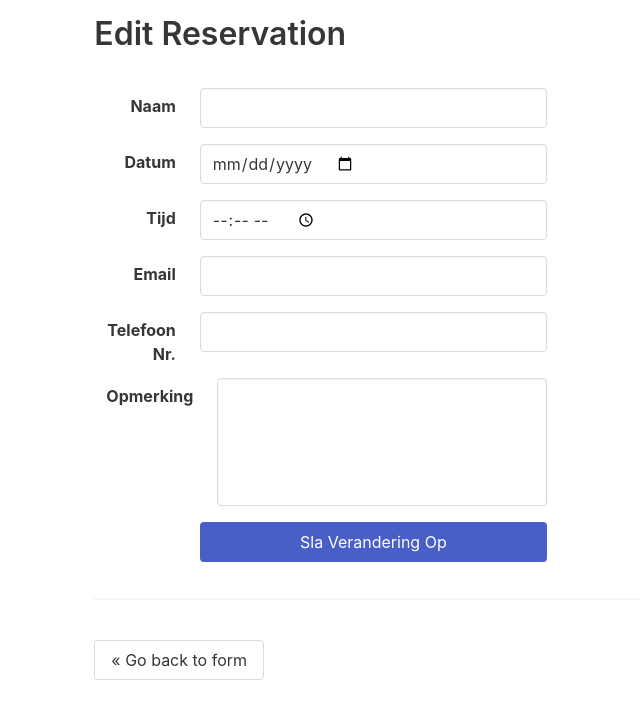
After one commit to Priy4s/CLE2, a PHP site: page /admin_page/reservation_edit.php?id=1 in a window 1280 px wide. The commit adds this page. Shown: the top 719 px of the page, without its empty margins (81-721 px from the left). Run offline with PHP 8.4, Linux system fonts and the light colour scheme; a user stored in the database is signed in; tables that the repository leaves empty hold one stand-in row (values such as "Sample post").

Commit message:
Go back link toegevoegd en de reservation_edit.php page gemaakt.

```diff
--- a/admin_page/capacity_view.php
+++ b/admin_page/capacity_view.php
@@ -70,6 +70,7 @@ function getNameById($db, $id, $tableName, $columnName = 'name') {
     </style>
 </head>
 <body>
+<a href="index.php">Go Back</a>
 <a href="logout.php">Log-Out</a>
 <table>
     <thead>
--- /dev/null
+++ b/admin_page/reservation_edit.php
@@ -0,0 +1,213 @@
+<?php
+session_start();
+$host = 'localhost';
+$username = 'root';
+$password = '';
+$database = 'cle_2';
+
+$db = mysqli_connect($host, $username, $password, $database) or die('Error: ' . mysqli_connect_error());
+
+$reservationId = mysqli_real_escape_string($db, $_GET['id']);
+
+// Edit Reservation
+if (isset($_POST['edit'])) {
+    $newName = isset($_POST['new_name']) ? mysqli_real_escape_string($db, $_POST['new_name']) : '';
+    $newEmail = isset($_POST['new_email']) ? mysqli_real_escape_string($db, $_POST['new_email']) : '';
+    $newPhoneNr = isset($_POST['new_phoneNr']) ? mysqli_real_escape_string($db, $_POST['new_phoneNr']) : '';
+    $newComment = isset($_POST['new_comment']) ? mysqli_real_escape_string($db, $_POST['new_comment']) : '';
+
+    // Perform the update query
+    $updateQuery = "UPDATE reservations SET
+                    name = '$newName',
+                    email = '$newEmail',
+                    phonenr = '$newPhoneNr',
+                    comment = '$newComment'
+                    WHERE id = '$reservationId'";
+    mysqli_query($db, $updateQuery);
+
+    // Redirect back to the reservation list after editing
+    header('Location: reservations_view.php');
+    exit();
+}
+
+// Fetch reservation details
+if (isset($_GET['id'])) {
+    // Deeplinking protection
+    $reservationId = mysqli_real_escape_string($db, $_GET['id']);
+
+    $query = "SELECT * FROM reservations WHERE id = '$reservationId'";
+    $result = mysqli_query($db, $query);
+
+    if ($result && mysqli_num_rows($result) > 0) {
+        $reservation = mysqli_fetch_assoc($result);
+    } else {
+        // Redirects to the reservation list if no valid reservation ID is provided
+        header('Location: reservation_view.php');
+        exit();
+    }
+} else {
+    // Redirects to the reservation list if no valid reservation ID is provided
+    header('Location: reservation_view.php');
+    exit();
+}
+
+// Authentication check
+if (!isset($_SESSION['user'])) {
+    // Redirect to login page if user isn't logged in
+    header('Location: index.php');
+    exit();
+}
+
+mysqli_close($db);
+?>
+
+<!doctype html>
+<html lang="en">
+<head>
+    <meta charset="UTF-8">
+    <meta name="viewport"
+          content="width=device-width, user-scalable=no, initial-scale=1.0, maximum-scale=1.0, minimum-scale=1.0">
+    <meta http-equiv="X-UA-Compatible" content="ie=edge">
+    <link rel="stylesheet" href="https://cdn.jsdelivr.net/npm/bulma@0.9.4/css/bulma.min.css">
+    <title>Wijzig Reservering</title>
+</head>
+<body>
+<div class="container px-4">
+
+    <section class="columns is-centered">
+        <div class="column is-10">
+            <h2 class="title mt-4">Edit Reservation</h2>
+
+            <form class="column is-6" action="reservation_edit.php?id=<?= $reservationId ?>" method="post"
+                  onsubmit="return confirm('Are you sure you want to save changes?');">
+
+                <!-- Name -->
+                <div class="field is-horizontal">
+                    <div class="field-label is-normal">
+                        <label class="label" for="date">Naam</label>
+                    </div>
+                    <div class="field-body">
+                        <div class="field">
+                            <div class="control">
+                                <input class="input" id="name" type="text" name="new_name"
+                                       value="<?php echo isset($inputValues['new_name']) ? $inputValues['new_name'] : ''; ?>"/>
+                            </div>
+                            <p class="help is-danger">
+                                <?php echo isset($errorName) ? $errorName : ''; ?>
+                            </p>
+                        </div>
+                    </div>
+                </div>
+
+                <!-- Date -->
+                <div class="field is-horizontal">
+                    <div class="field-label is-normal">
+                        <label class="label" for="date">Datum</label>
+                    </div>
+                    <div class="field-body">
+                        <div class="field">
+                            <div class="control">
+                                <input class="input" id="date" type="date" name="new_date"
+                                       value="<?php echo isset($inputValues['new_date']) ? $inputValues['new_date'] : ''; ?>"/>
+                            </div>
+                            <p class="help is-danger">
+                                <?php echo isset($errorDate) ? $errorDate : ''; ?>
+                            </p>
+                        </div>
+                    </div>
+                </div>
+
+                <!-- Time -->
+                <div class="field is-horizontal">
+                    <div class="field-label is-normal">
+                        <label class="label" for="date">Tijd</label>
+                    </div>
+                    <div class="field-body">
+                        <div class="field">
+                            <div class="control">
+                                <input class="input" id="time" type="time" name="new_time"
+                                       value="<?php echo isset($inputValues['new_time']) ? $inputValues['new_time'] : ''; ?>"/>
+                            </div>
+                            <p class="help is-danger">
+                                <?php echo isset($errorTime) ? $errorTime : ''; ?>
+                            </p>
+                        </div>
+                    </div>
+                </div>
+
+                <!-- Email -->
+                <div class="field is-horizontal">
+                    <div class="field-label is-normal">
+                        <label class="label" for="capacity">Email</label>
+                    </div>
+                    <div class="field-body">
+                        <div class="field">
+                            <div class="control">
+                                <input class="input" id="email" type="email" name="new_email"
+                                       value="<?php echo isset($inputValues['new_email']) ? $inputValues['new_email'] : ''; ?>"/>
+                            </div>
+                            <p class="help is-danger">
+                                <?php echo isset($errorEmail) ? $errorEmail : ''; ?>
+                            </p>
+                        </div>
+                    </div>
+                </div>
+
+                <!-- Telefoon Nr. -->
+                <div class="field is-horizontal">
+                    <div class="field-label is-normal">
+                        <label class="label" for="people">Telefoon Nr.</label>
+                    </div>
+                    <div class="field-body">
+                        <div class="field">
+                            <div class="control">
+                                <input class="input" id="phoneNr" type="text" name="new_phoneNr"
+                                       value="<?php echo isset($inputValues['new_phoneNr']) ? $inputValues['new_phoneNr'] : ''; ?>"/>
+                            </div>
+                            <p class="help is-danger">
+                                <?php echo isset($errorPhoneNr) ? $errorPhoneNr : ''; ?>
+                            </p>
+                        </div>
+                    </div>
+                </div>
+
+                <!-- Comment -->
+                <div class="field is-horizontal">
+                    <div class="field-label is-normal">
+                        <label class="label" for="capacity">Opmerking</label>
+                    </div>
+                    <div class="field-body">
+                        <div class="field">
+                            <div class="control">
+                                <input class="textarea" id="comment" type="text" name="new_comment"
+                                       value="<?php echo isset($inputValues['new_comment']) ? $inputValues['new_comment'] : ''; ?>"/>
+                            </div>
+                            <p class="help is-danger">
+                                <?php echo isset($errorComment) ? $errorComment : ''; ?>
+                            </p>
+                        </div>
+                    </div>
+                </div>
+
+                <!-- Buttons -->
+                <div class="field is-horizontal">
+                    <div class="field-label is-normal"></div>
+                    <div class="field-body">
+                        <button class="button is-link is-fullwidth" type="submit" name="edit">Sla Verandering Op</button>
+                    </div>
+                </div>
+            </form>
+
+            <hr>
+
+            <form action="reservation_edit.php?id=<?= $reservationId ?>" method="post"
+                  onsubmit="return confirm('Are you sure you want to delete this reservation?');">
+                <input type="hidden" name="daycapacity_id" value="<?= $reservationId ?>">
+            </form>
+
+            <a class="button mt-4" href="../reservation_create/reservationform.php">&laquo; Go back to form</a>
+        </div>
+    </section>
+</div>
+</body>
+</html>
```
